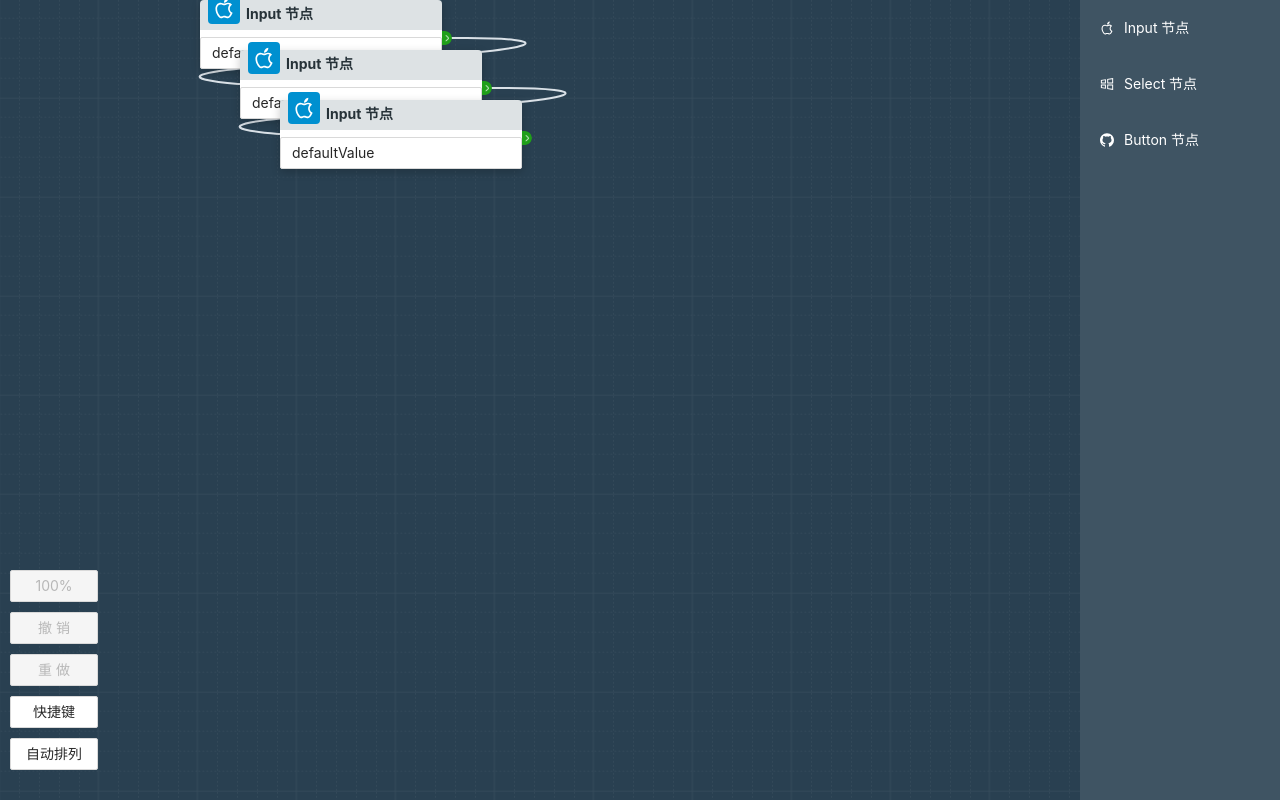
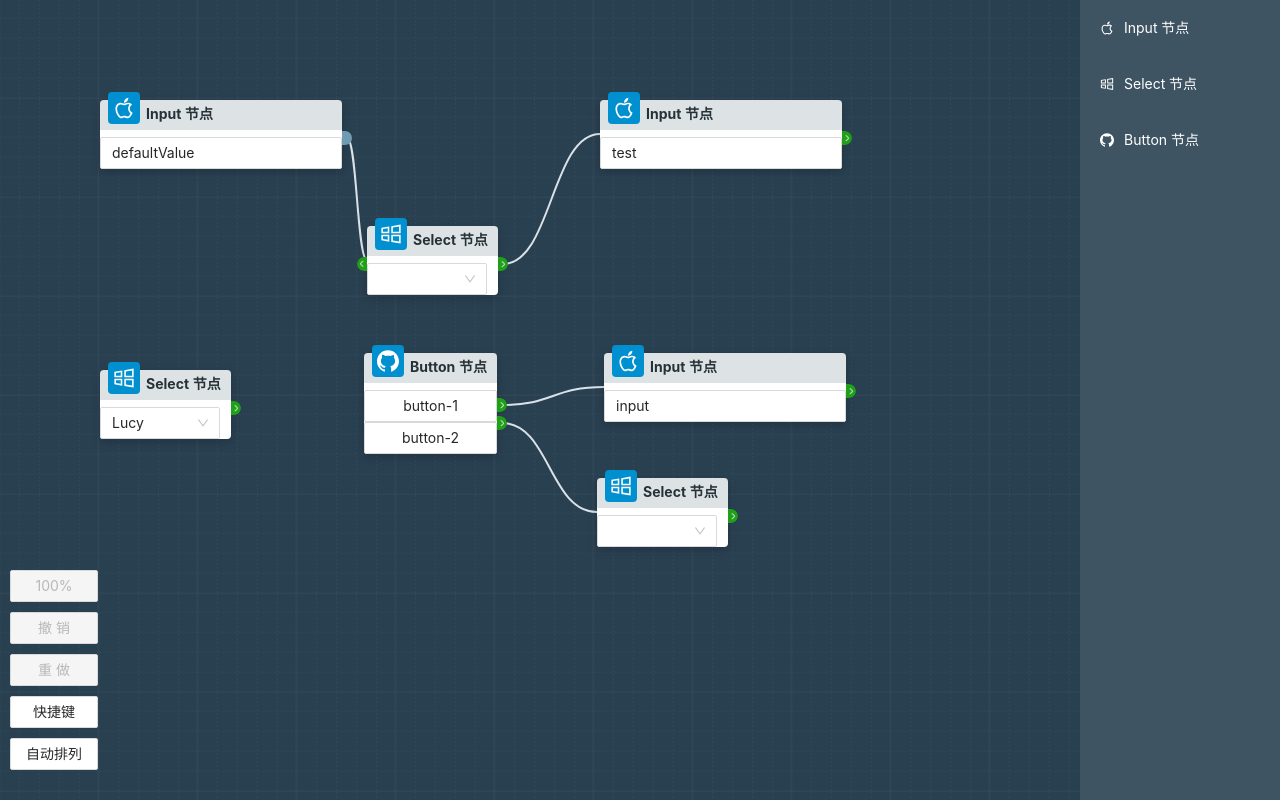
Before and after one commit to huangjincq/react-diagram-demo, a React (Create React App) app: page / in a window 1280 px wide. Built offline with nearby package versions, Linux system fonts and the light colour scheme.

Commit message:
update mock data

```diff
--- a/src/DiagramPanel.tsx
+++ b/src/DiagramPanel.tsx
@@ -25,52 +25,11 @@ import {
   HOT_KEY_UNDO
 } from './constant/hotKeys'
 import { CURSOR_MAP, DRAG_STATE, SCALE_STEP } from './constant'
+import { defaultValue } from './utils/creatMockData'
 // import { useThrottleFn } from 'react-use'
 
-const manyNode: any = new Array(3).fill({}).map((item, index) => {
-  return {
-    id: 'node-' + index,
-    coordinates: [index * 40 + 200, index * 50],
-    inputs: [],
-    outputs: [{id: 'port-' + index, isLinked: false}],
-    type: 'nodeTypeInput',
-    data: {
-      inputValue: 'defaultValue'
-    }
-  }
-})
 
-const manyLink = new Array(2).fill({}).map((item, index) => {
-  return {input: 'port-' + index, output: 'node-' + (index + 1)}
-})
 
-const defaultValue: IDiagramType = {
-  nodes: manyNode,
-  // nodes: [
-  //   {
-  //     id: 'node-1',
-  //     coordinates: [100, 150],
-  //     inputs: [],
-  //     outputs: [{id: 'port-1', isLinked: true}],
-  //     type: 'nodeTypeInput',
-  //     data: {
-  //       inputValue: 'defaultValue'
-  //     }
-  //   },
-  //   {
-  //     id: 'node-2',
-  //     type: 'nodeTypeSelect',
-  //     coordinates: [400, 200],
-  //     inputs: [{id: 'input-1', isLinked: false}],
-  //     outputs: [{id: 'port-5', isLinked: false}],
-  //     data: {
-  //       selectValue: ''
-  //     }
-  //   }
-  // ],
-  links: manyLink
-  // links: [{input: 'port-1', output: 'node-2'}]
-}
 
 function DiagramPanel() {
   const {
@@ -257,7 +216,7 @@ function DiagramPanel() {
   })
 
   const handleSelectAll = useEventCallback((event: KeyboardEvent) => {
-    if (checkIsFocusInPanel(panelRef.current) ) {
+    if (checkIsFocusInPanel(panelRef.current)) {
       event.preventDefault()
       setActiveNodeIds(value.nodes.map((node) => node.id))
     }
--- /dev/null
+++ b/src/utils/creatMockData.ts
@@ -0,0 +1,92 @@
+import { IDiagramType } from '../types'
+
+export const defaultValue: IDiagramType = {
+  'links': [{'input': 'port-1', 'output': 'node-2'}, {
+    'input': 'port-5',
+    'output': '841e9704-c295-4915-8ba9-1d8ab4e6b172'
+  }, {
+    'input': 'd0ce404a-d95c-4210-be5d-106cb707ecda',
+    'output': '0d8dcb00-7c54-488a-9e85-0f92cb463cc3'
+  }, {'input': '1751249f-fb2c-44ed-b324-e99cf1d8a5fd', 'output': '1a5f12bc-9d9c-48e2-905d-97e865845e87'}],
+  'nodes': [{
+    'id': 'node-1',
+    'coordinates': [100, 100],
+    'inputs': [],
+    'outputs': [{'id': 'port-1', 'isLinked': true}],
+    'type': 'nodeTypeInput',
+    'data': {'inputValue': 'defaultValue'}
+  }, {
+    'id': '841e9704-c295-4915-8ba9-1d8ab4e6b172',
+    'coordinates': [600, 100],
+    'type': 'nodeTypeInput',
+    'inputs': [],
+    'outputs': [{'id': '62852bf6-4cb8-4437-8cb9-d1edce72de1b', 'isLinked': false}],
+    'data': {'inputValue': 'test'}
+  }, {
+    'id': 'ebac3f07-598e-4e2f-9e81-e67e542322d8',
+    'coordinates': [364, 353],
+    'type': 'nodeTypeButton',
+    'inputs': [],
+    'outputs': [{
+      'id': 'd0ce404a-d95c-4210-be5d-106cb707ecda',
+      'isLinked': false
+    }, {'id': '1751249f-fb2c-44ed-b324-e99cf1d8a5fd', 'isLinked': false}],
+    'data': {
+      'buttonList': [{'text': 'button-1', 'id': 'd0ce404a-d95c-4210-be5d-106cb707ecda'}, {
+        'text': 'button-2',
+        'id': '1751249f-fb2c-44ed-b324-e99cf1d8a5fd'
+      }]
+    }
+  }, {
+    'id': '0d8dcb00-7c54-488a-9e85-0f92cb463cc3',
+    'coordinates': [604, 353],
+    'type': 'nodeTypeInput',
+    'inputs': [],
+    'outputs': [{'id': 'f854d9bc-0b0e-481c-acfe-786a20483726', 'isLinked': false}],
+    'data': {'inputValue': 'input'}
+  }, {
+    'id': 'f57ee82a-2f1e-45e8-905a-187d36a45dbb',
+    'coordinates': [100, 370],
+    'type': 'nodeTypeSelect',
+    'inputs': [],
+    'outputs': [{'id': '459c4240-26f7-4351-857d-ba856ca755cb', 'isLinked': false}],
+    'data': {'inputValue': '', 'selectValue': 'lucy'}
+  }, {
+    'id': 'node-2',
+    'type': 'nodeTypeSelect',
+    'coordinates': [367, 226],
+    'inputs': [{'id': 'input-1', 'isLinked': false}],
+    'outputs': [{'id': 'port-5', 'isLinked': false}],
+    'data': {'selectValue': ''}
+  }, {
+    'id': '1a5f12bc-9d9c-48e2-905d-97e865845e87',
+    'coordinates': [597, 478],
+    'type': 'nodeTypeSelect',
+    'inputs': [],
+    'outputs': [{'id': '2d16159f-3f1c-4370-b3fc-28bd8e51c388', 'isLinked': false}],
+    'data': {'inputValue': ''}
+  }]
+}
+
+
+const manyNode: any = new Array(500).fill({}).map((item, index) => {
+  return {
+    id: 'node-' + index,
+    coordinates: [index * 40 + 200, index * 50],
+    inputs: [],
+    outputs: [{id: 'port-' + index, isLinked: false}],
+    type: 'nodeTypeInput',
+    data: {
+      inputValue: 'defaultValue'
+    }
+  }
+})
+
+const manyLink = new Array(400).fill({}).map((item, index) => {
+  return {input: 'port-' + index, output: 'node-' + (index + 1)}
+})
+
+export const bigDataValue = {
+  nodes: manyNode,
+  links: manyLink
+}
```
Also changed, not shown: 1 other file (tests, documents, lock files or other folders).
